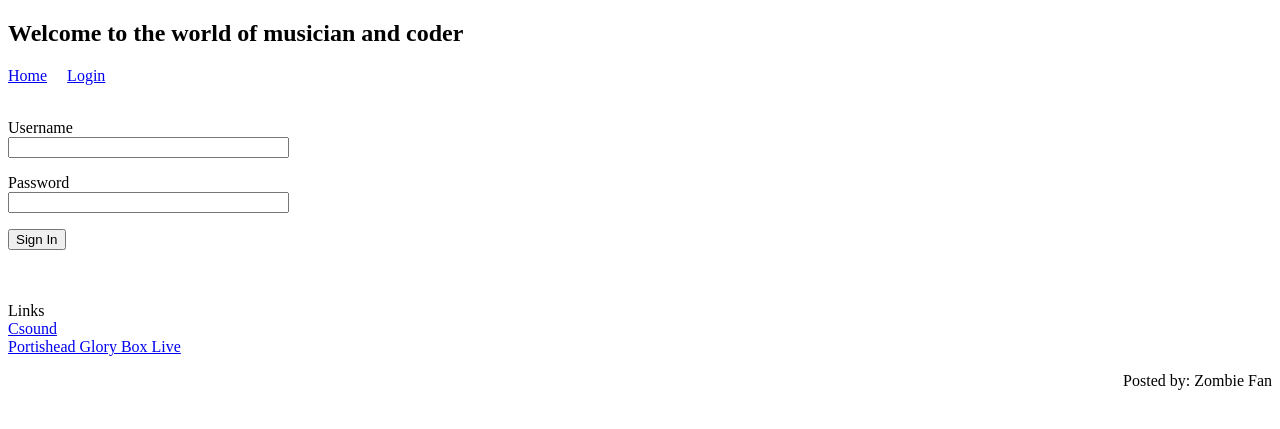
After one commit to zhengw09/nerdymusician, a Flask app: page /login in a window 1280 px wide. The commit adds this page. Shown: the top 429 px of the page. Run offline with Flask 2, Linux system fonts and the light colour scheme.

Commit message:
login demo

```diff
--- /dev/null
+++ b/controllers/__init__.py
@@ -0,0 +1 @@
+from .main import main
--- /dev/null
+++ b/controllers/main.py
@@ -0,0 +1,23 @@
+from flask import Blueprint, render_template, flash, redirect
+from utils import forms, password
+
+
+main = Blueprint('main', __name__, template_folder='templates')
+
+@main.route('/')
+def index():
+	return render_template('index.html')
+
+
+@main.route('/login', methods=['GET', 'POST'])
+def login():
+	form = forms.LoginForm()
+	if form.validate_on_submit() and password.validate(form.data):
+		flash('Logging in')
+		return redirect('/chat')
+	return render_template('login.html', title='Login', form=form)
+
+
+@main.route('/chat')
+def chat():
+	return render_template('chat.html')
--- a/server.py
+++ b/server.py
@@ -1,11 +1,11 @@
 from flask import Flask
-from flask import render_template
+import controllers
 
 app = Flask(__name__)
 
-@app.route('/')
-def index():
-	return render_template('index.html')
+# Register the controllers
+app.register_blueprint(controllers.main)
+app.secret_key = 'thiswillbeouryear'
 
 if __name__ == '__main__':
     app.run(host='0.0.0.0')
--- /dev/null
+++ b/templates/base.html
@@ -0,0 +1,43 @@
+<!DOCTYPE html>
+
+<html>
+    <head>
+    	<meta name="viewport" content="width=device-width, initial-scale=1.0">
+        <title>Listen & debug</title>
+    </head>
+
+    <body>
+        <h2>Welcome to the world of musician and coder</h2>
+
+          <div class="center">
+            {% if logged_user %}
+            <h4>Logged in as musician</h4>
+            <form action="{{  url_for('main.main_logout')  }}" method="POST">
+                <a id="nav_home" href="{{  url_for('main.index')  }}">Home</a>&nbsp;&nbsp;&nbsp;&nbsp;
+                <a id="nav_chat" href="{{  url_for('main.index')  }}">Chat Room</a>&nbsp;&nbsp;&nbsp;&nbsp;
+                <a id="nav_gallery" href="{{  url_for('main.index')  }}">Gallery</a>&nbsp;&nbsp;&nbsp;&nbsp;
+                <input id="nav_logout" type="submit" value="Logout"></form>
+            {% else %}
+              <a id="nav_home" href="{{  url_for('main.index')  }}">Home</a>&nbsp;&nbsp;&nbsp;&nbsp;
+              <a id="home_login" href="{{  url_for('main.login')  }}">Login</a>&nbsp;&nbsp;&nbsp;&nbsp;
+            {% endif %}
+
+            <br><br>
+            {% block content %}
+            {% endblock %}
+          </div>
+
+
+        <p>
+            <br><br>
+			Links<br>
+			<a href="https://csound.com/">Csound</a><br>
+			<a href="https://www.youtube.com/watch?v=C3LK5ELvZwI">Portishead Glory Box Live</a><br>
+		</p>
+
+    </body>
+
+    <footer>
+      <p align="right">Posted by: Zombie Fan</p>
+    </footer>
+</html>
--- /dev/null
+++ b/templates/login.html
@@ -0,0 +1,16 @@
+{% extends "base.html" %}
+
+{% block content %}
+    <form action="" method="post" novalidate>
+        {{ form.hidden_tag() }}
+        <p>
+            {{ form.username.label }}<br>
+            {{ form.username(size=32) }}
+        </p>
+        <p>
+            {{ form.password.label }}<br>
+            {{ form.password(size=32) }}
+        </p>
+        <p>{{ form.submit() }}</p>
+    </form>
+{% endblock %}
--- /dev/null
+++ b/utils/forms.py
@@ -0,0 +1,10 @@
+from flask_wtf import FlaskForm
+from wtforms import StringField, PasswordField, SubmitField
+from wtforms.validators import DataRequired
+
+__all__ = ['LoginForm']
+
+class LoginForm(FlaskForm):
+    username = StringField('Username', validators=[DataRequired()])
+    password = PasswordField('Password', validators=[DataRequired()])
+    submit = SubmitField('Sign In')
--- /dev/null
+++ b/utils/password.py
@@ -0,0 +1,8 @@
+__all__ = ['validate']
+
+def validate(data):
+	print(data)
+	if data.get('username') == 'musician' and data.get('password') == 'wanggan':
+		return True
+	else:
+		return False
```
Also changed, not shown: templates/chat.html (added, +9 -0 lines), templates/index.html (+6 -19 lines), utils/__init__.py (added).
